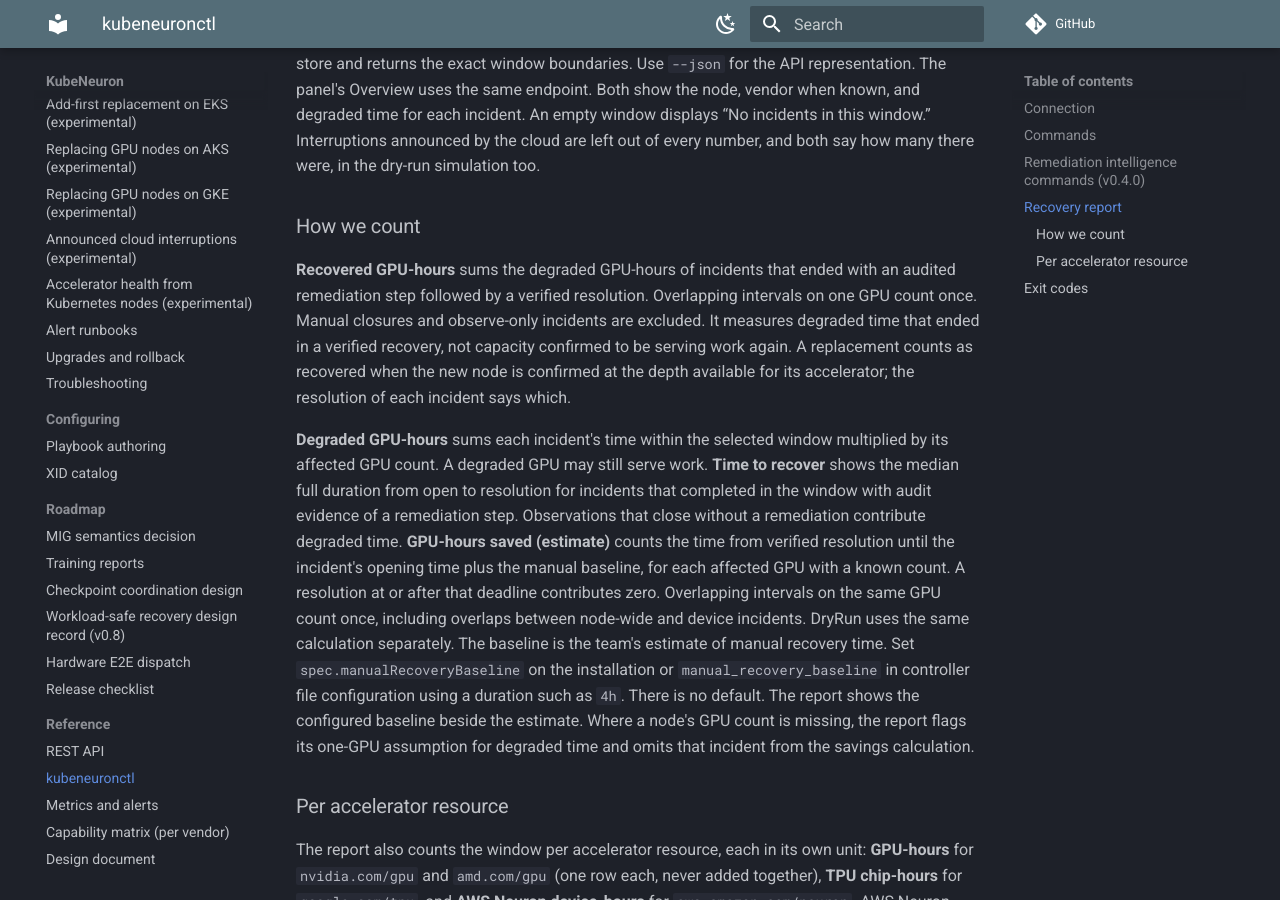
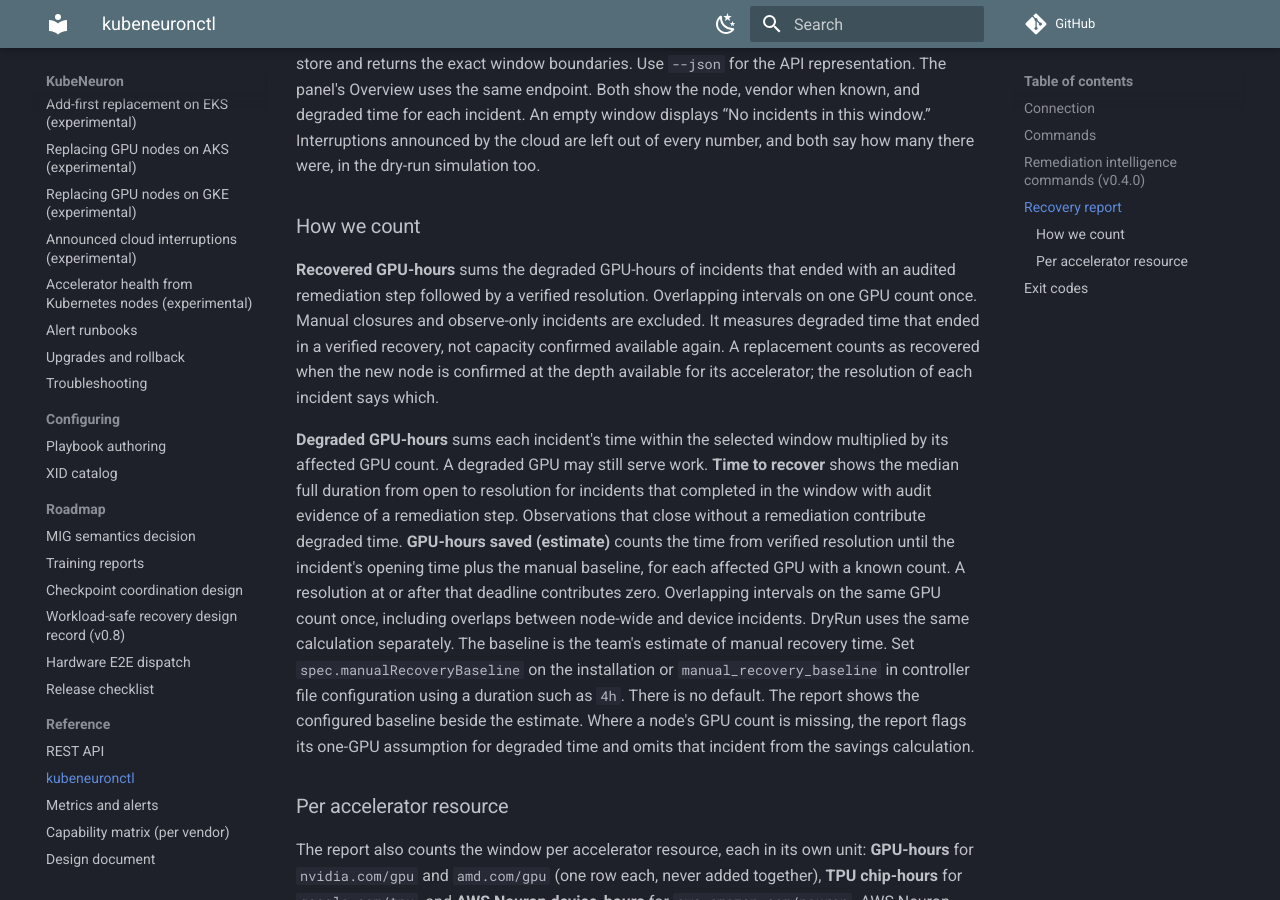
Before and after one commit to kubeneuron/kubeneuron, an MkDocs documentation site: the page built from docs/reference-cli.md, in a window 1280 px wide and 900 px high, scrolled down 6265 px. Built offline with MkDocs 1.6.1 and Material for MkDocs 9.7.7, drawn with Linux system fonts in a browser that asks for light colours; comment, search, counter and statistics services are not loaded.

Commit message:
docs: say recovered capacity is confirmed available, not serving work
Signed-off-by: Andrii Petruk <andrey.petruk@gmail.com>

```diff
--- a/docs/reference-cli.md
+++ b/docs/reference-cli.md
@@ -103,7 +103,7 @@ there were, in the dry-run simulation too.
 with an audited remediation step followed by a verified resolution. Overlapping
 intervals on one GPU count once. Manual closures and observe-only incidents
 are excluded. It measures degraded time that ended in a verified recovery, not
-capacity confirmed to be serving work again. A replacement counts as recovered when the new node is confirmed at the depth available for its accelerator; the resolution of each incident says which.
+capacity confirmed available again. A replacement counts as recovered when the new node is confirmed at the depth available for its accelerator; the resolution of each incident says which.
 
 **Degraded GPU-hours** sums each incident's time within the selected window
 multiplied by its affected GPU count. A degraded GPU may still serve work.
```
